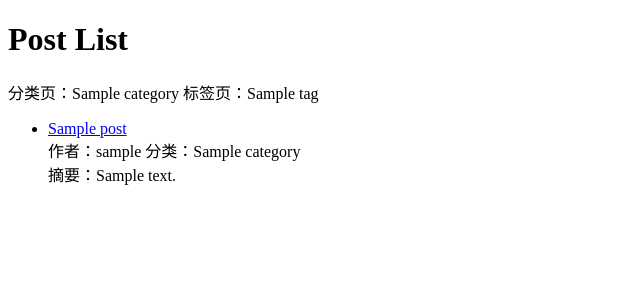
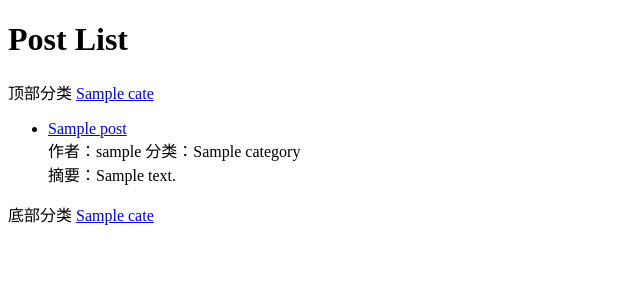
Before and after one commit to xiaolu2333/typeidea, a Python web app: template blog/templates/list.html in a window 1280 px wide. Shown: the top 300 px of the page, without its empty margins (0-640 px from the left). Run offline with Jinja, Linux system fonts and the light colour scheme; the template is opened without the code that fills it: most values are stand-ins (such as "Sample title", 1, 10 or a date in 2020).

Commit message:
在模板中展示分类信息
在Category模型中定义方法实现据是否为“导航”对分类信息进行获取，在根据分类信息的分类进行展示

```diff
--- a/blog/templates/list.html
+++ b/blog/templates/list.html
@@ -7,12 +7,18 @@
 <body>
     <h1>Post List</h1>
 
-    {% if category %}
-        分类页：{{ category.name }}
-    {% endif %}
-    {% if tag %}
-        标签页：{{ tag.name }}
-    {% endif %}
+    <div>顶部分类
+        {% for cate in navs %}
+            <a href="/category/{{ cate.id }}">{{ cate.name }}</a>
+        {% endfor %}
+    </div>
+
+{#    {% if category %}#}
+{#        分类页：{{ category.name }}#}
+{#    {% endif %}#}
+{#    {% if tag %}#}
+{#        标签页：{{ tag.name }}#}
+{#    {% endif %}#}
 
     <ul>
         {% for post in post_list %}
@@ -32,5 +38,11 @@
             </li>
         {% endfor %}
     </ul>
+
+    <div>底部分类
+        {% for cate in categories %}
+            <a href="/category/{{ cate.id}}">{{ cate.name }}</a>
+        {% endfor %}
+    </div>
 </body>
 </html>
```
Also changed, not shown: blog/models.py (+16 -0 lines), blog/views.py (+8 -0 lines).
